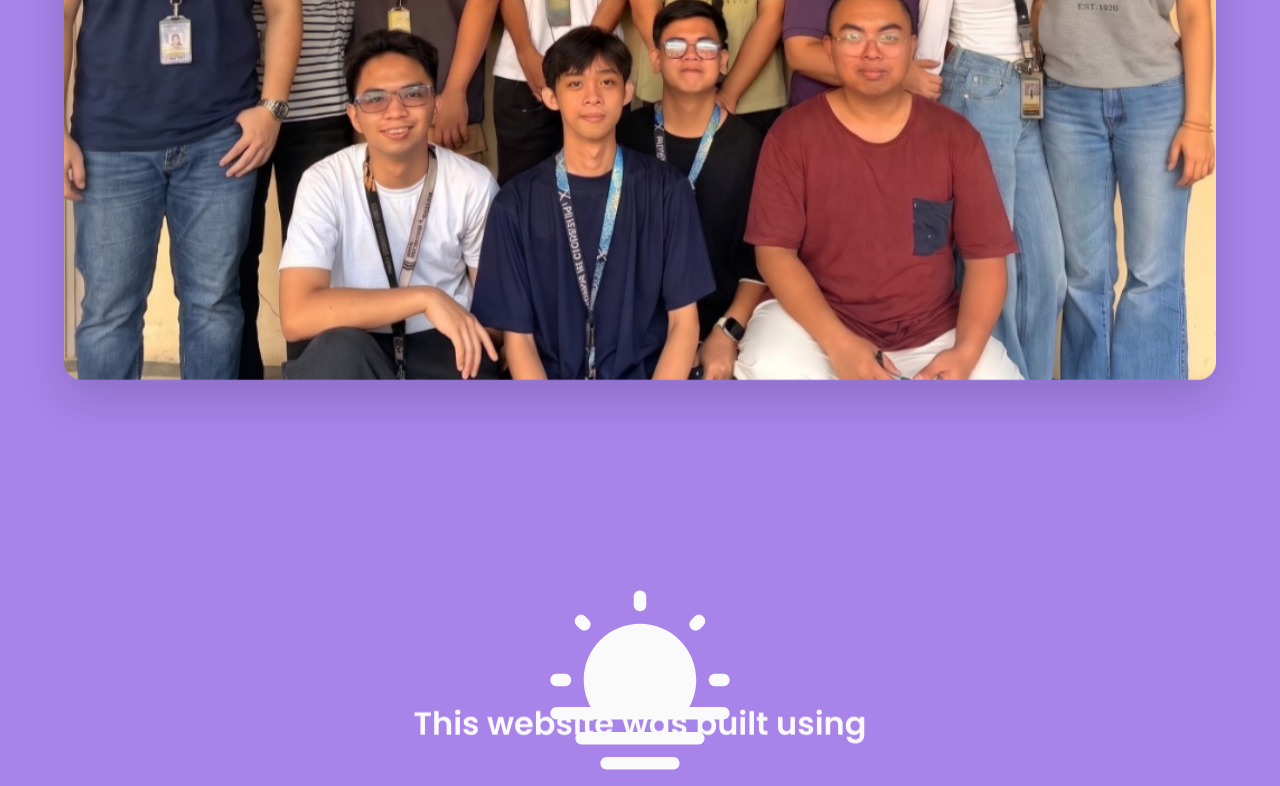
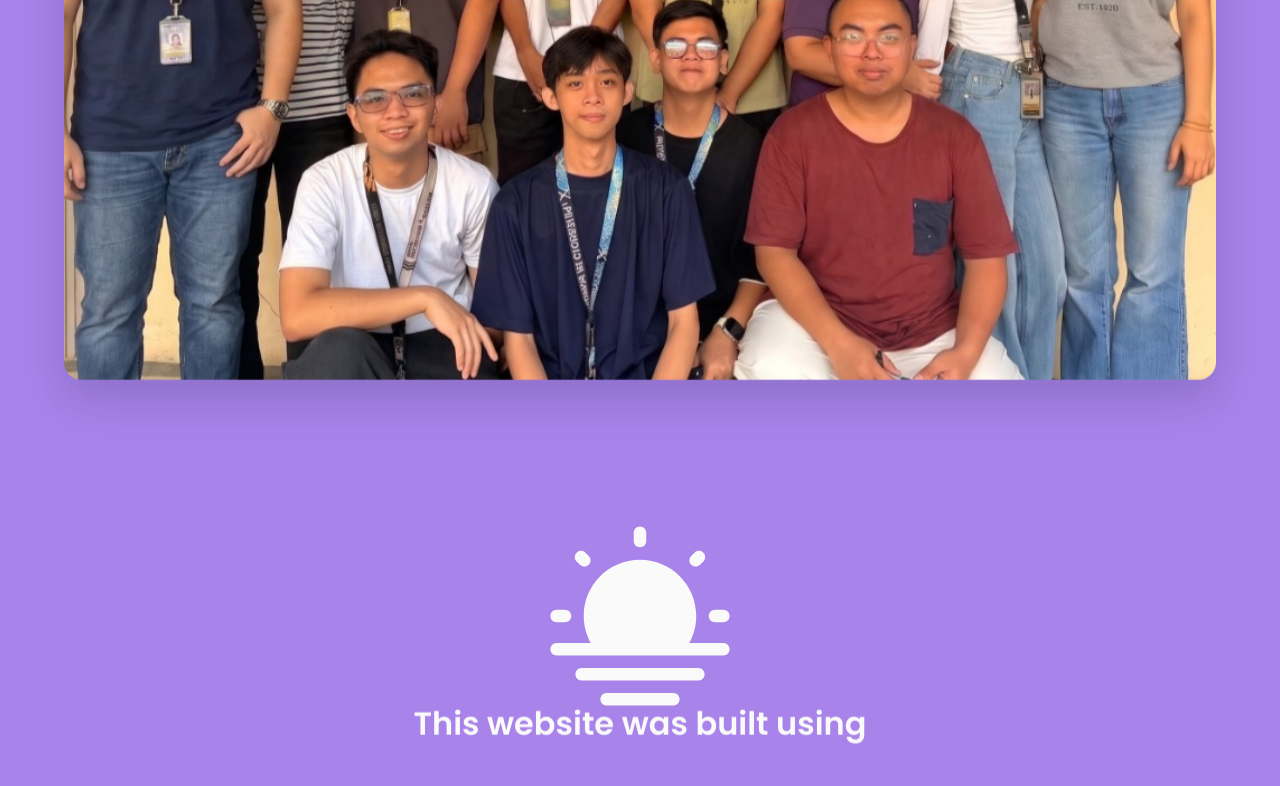
Before and after one commit to kingfluffybun/QuizWeb, a Next.js app: page /about in a window 1280 px wide. Shown: the part 2777-3563 px from the top of the page. Built offline with nearby package versions, Linux system fonts and the light colour scheme; no server answers.

Commit message:
fixed about position

```diff
--- a/public/css/about.css
+++ b/public/css/about.css
@@ -45,7 +45,7 @@
     #clouds-right { right: 0; bottom: 0;  width: 56vh; }
     #hotair-baloon{ left: 20vh; top: 20vh; z-index: 5;}
     #plane-banner { right: 20vh; top: 80vh; z-index: 5;}
-    #sun-cloud{align-self:center; bottom: 40vh; z-index: 5;}
+    #sun-cloud{align-self:center; bottom: 48vh; z-index: 5;}
 
     > .about-hero {
         position: sticky;
```
